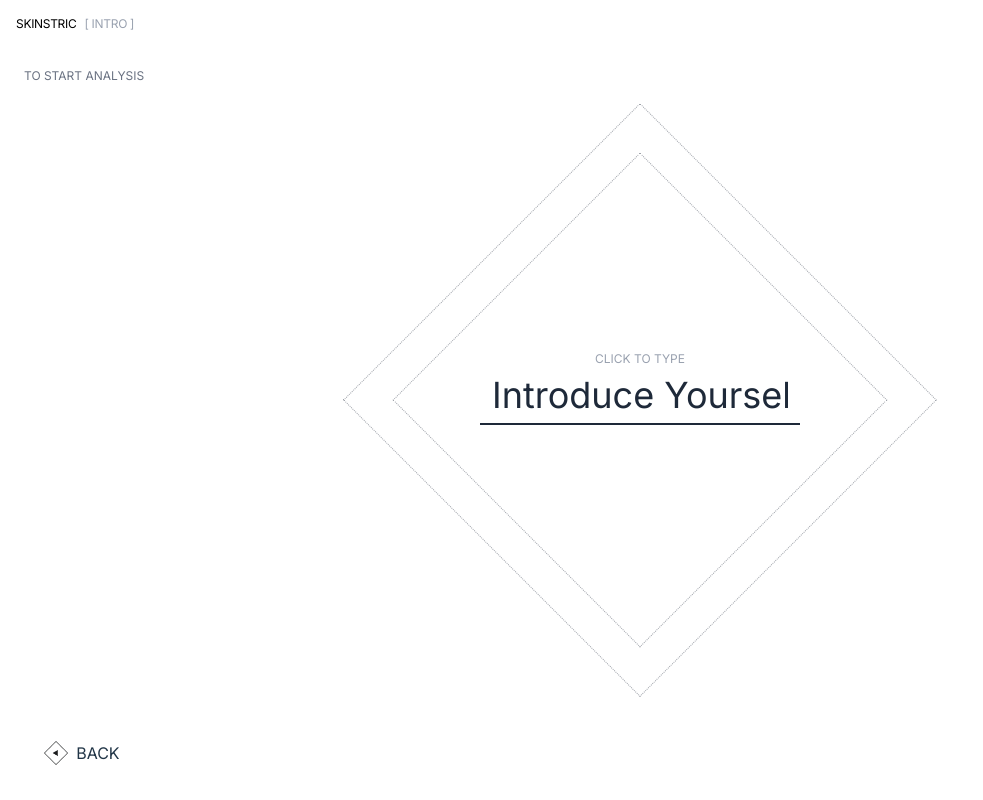
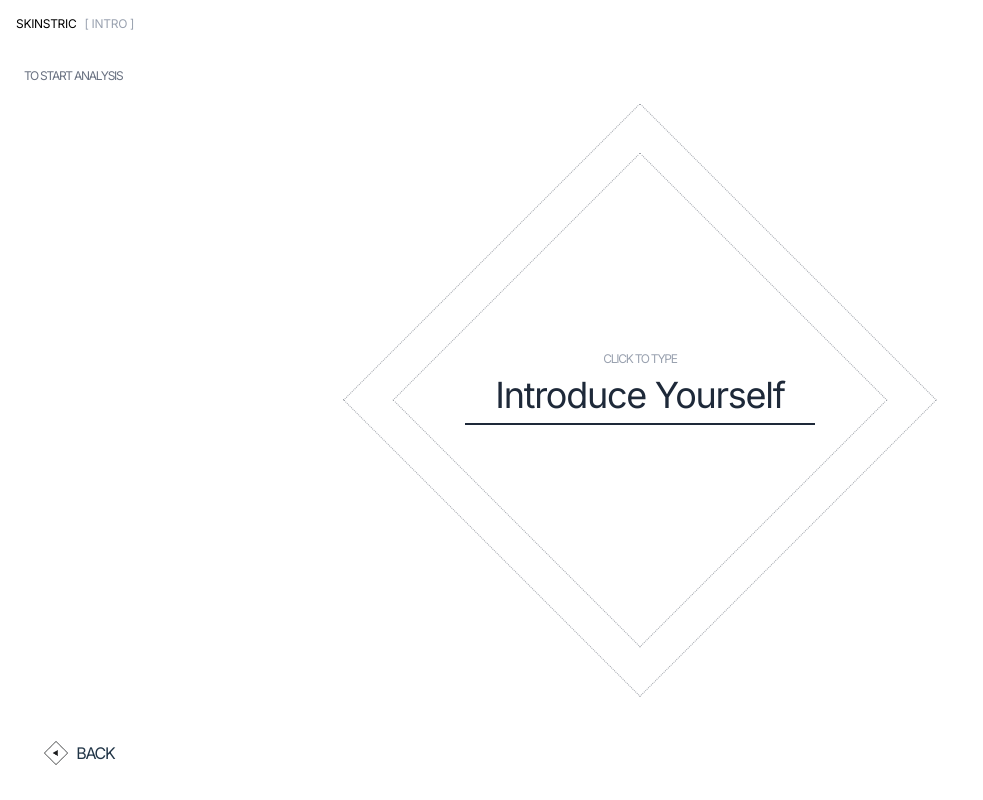
Before and after one commit to kayleesatch/skinstric-ai, a React (Vite) app: page /introduction in a window 1280 px wide. Shown: the whole page, without its empty margins (0-983 px from the left). Built offline with nearby package versions, Linux system fonts and the light colour scheme.

Commit message:
Changed the font and minor edits from font change

```diff
--- a/src/components/Introduction.jsx
+++ b/src/components/Introduction.jsx
@@ -17,7 +17,7 @@ const Introduction = () => {
             </div>
 
             <div className='absolute inset-0 flex flex-col  items-center justify-center z-20'>
-                <div className='relative w-[320px] flex flex-col items-center -mt-30'>
+                <div className='relative w-[350px] flex flex-col items-center -mt-30'>
 
                     <label
                         className={`absolute top-0 uppercase text-gray-400 text-xs transition-all duration-300 pointer-events-none
--- a/src/components/Location.jsx
+++ b/src/components/Location.jsx
@@ -39,7 +39,7 @@ const Location = () => {
             </div>
 
             <div className='absolute inset-0 flex flex-col  items-center justify-center z-20'>
-                <div className='relative w-[320px] flex flex-col items-center -mt-30'>
+                <div className='relative w-[350px] flex flex-col items-center -mt-30'>
 
                     <label
                         className={`absolute top-0 uppercase text-gray-400 text-xs transition-all duration-300 pointer-events-none
--- a/src/index.css
+++ b/src/index.css
@@ -3,6 +3,7 @@
 
 body {
   font-family: 'Inter', sans-serif;
+  letter-spacing: -0.08em;
   margin: 0;
   display: flex;
   overflow: hidden;
```
